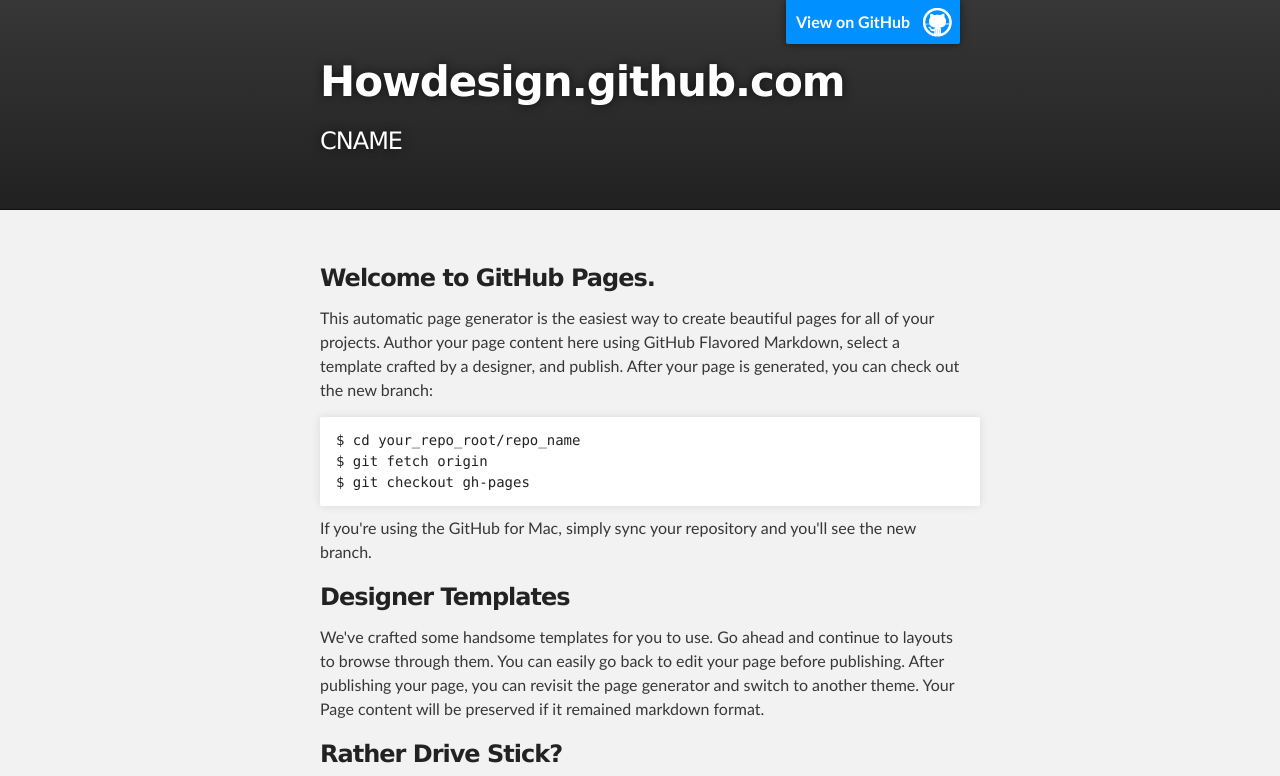
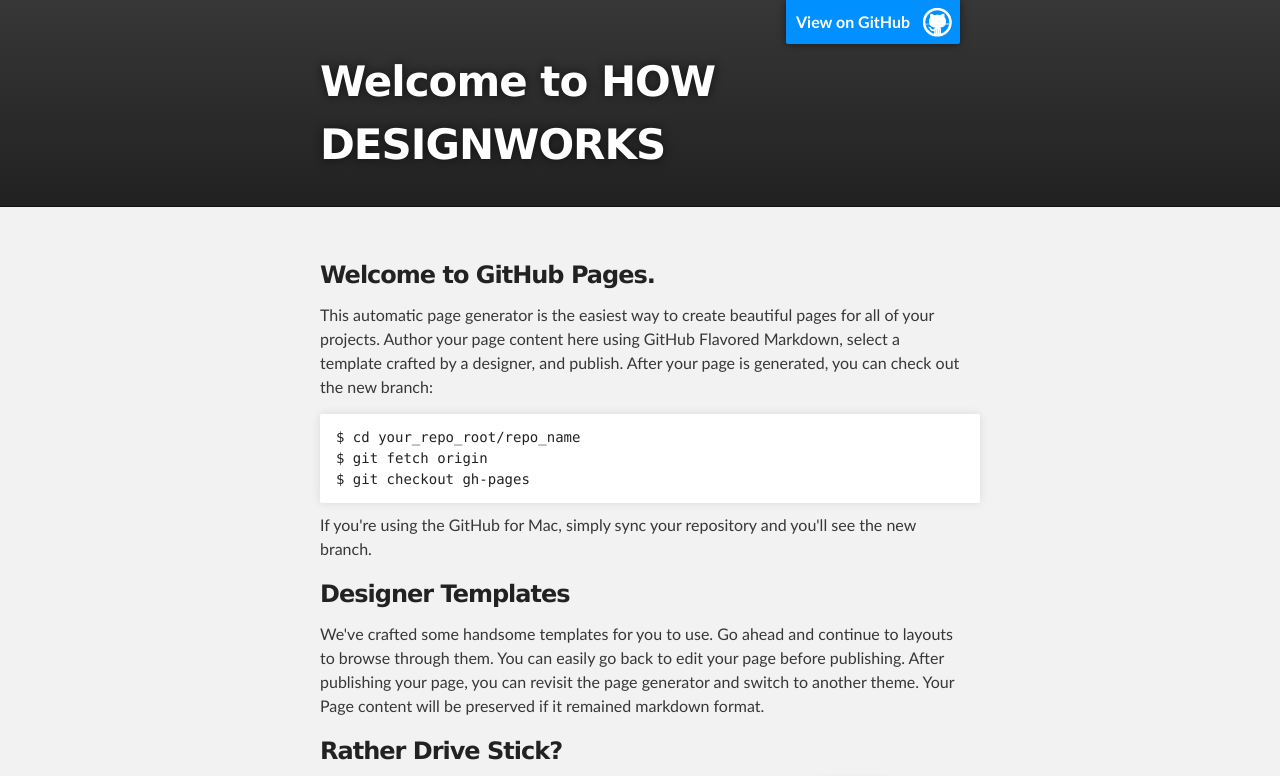
Before and after one commit to howdesign/howdesign.github.com, a plain HTML site: page index.html in a window 1280 px wide. Shown: the top 776 px of the page. Drawn offline with Linux system fonts and the light colour scheme.

Commit message:
Update index.html

```diff
--- a/index.html
+++ b/index.html
@@ -18,8 +18,7 @@
         <header class="inner">
           <a id="forkme_banner" href="https://github.com/howdesign">View on GitHub</a>
 
-          <h1 id="project_title">Howdesign.github.com</h1>
-          <h2 id="project_tagline">CNAME</h2>
+          <h1 id="project_title">Welcome to HOW DESIGNWORKS</h1>
 
         </header>
     </div>
```
